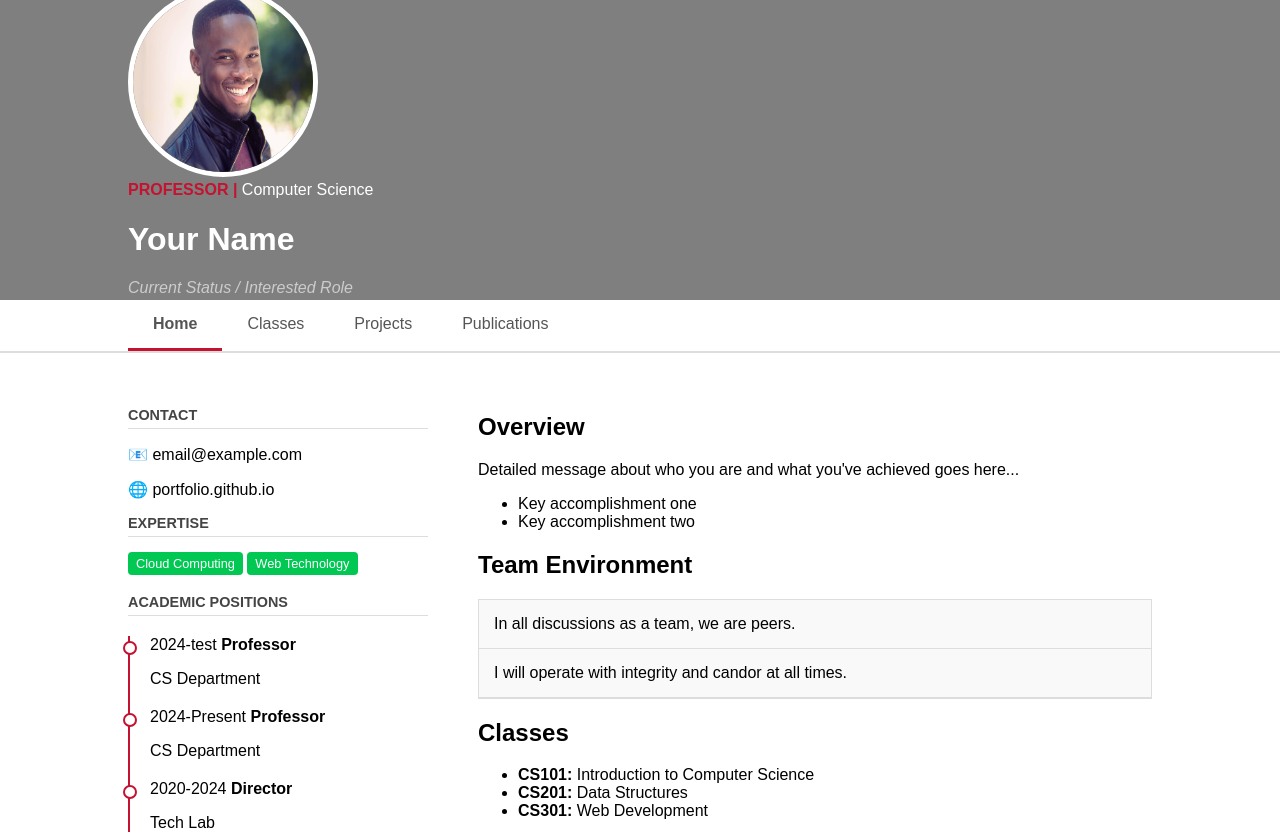
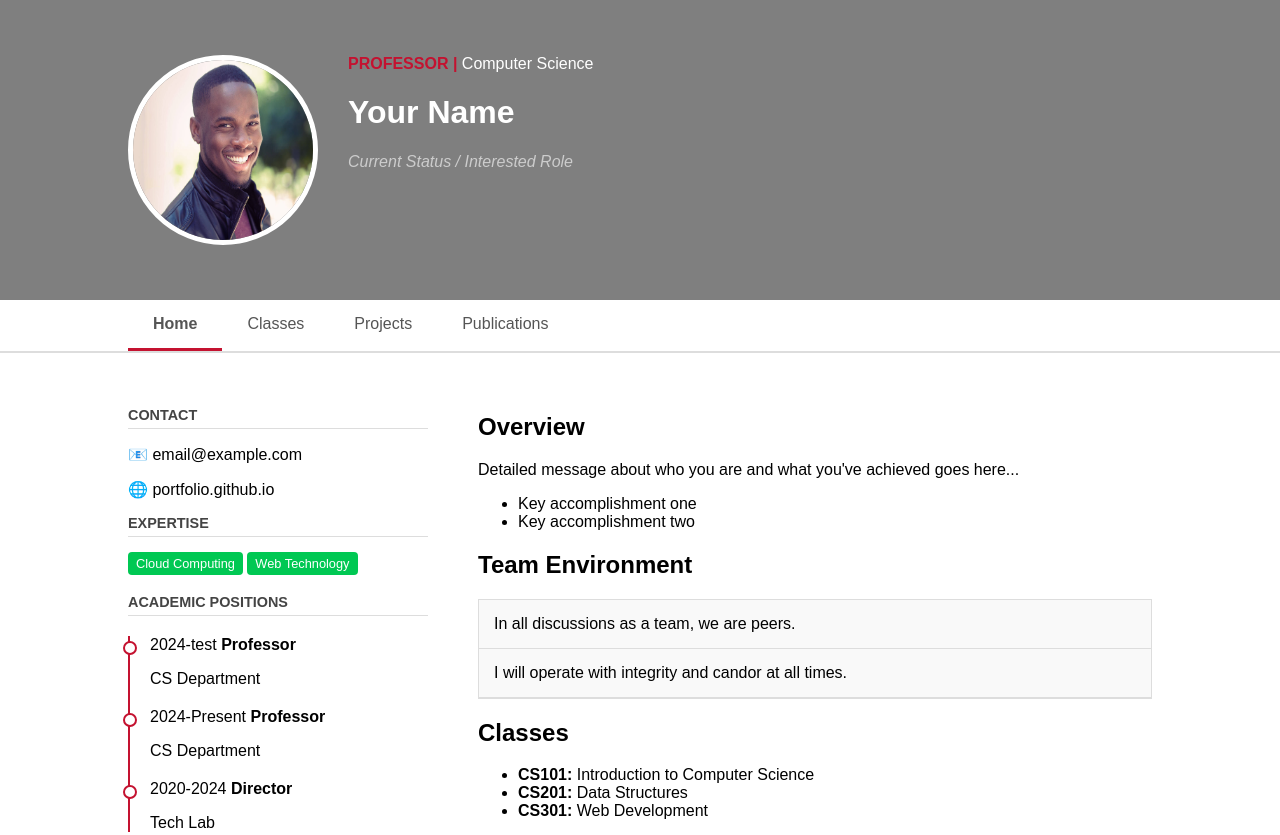
Before and after one commit to Csimmons117/testinghtmlsite, a plain HTML site: page index.html in a window 1280 px wide. Shown: the top 835 px of the page. Drawn offline with Linux system fonts and the light colour scheme.

```diff
--- a/index.html
+++ b/index.html
@@ -16,6 +16,12 @@
     margin: 0;
     font-family: Arial, sans-serif;
     background-color: white;
+}
+
+.hero-content{
+
+    display:flex;
+    aligen-text:center;
 }
 
 /* Hero Section */
```
